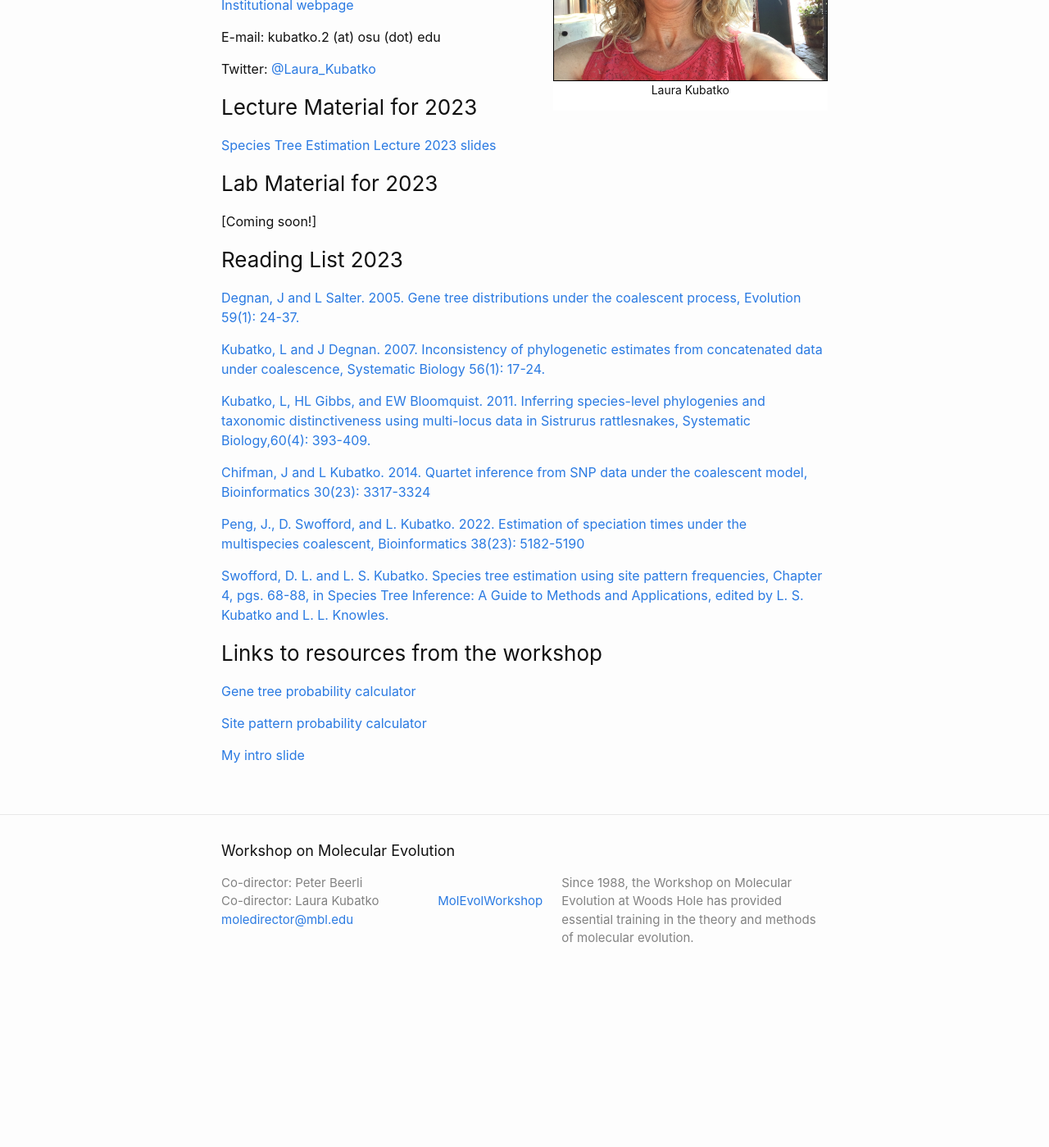
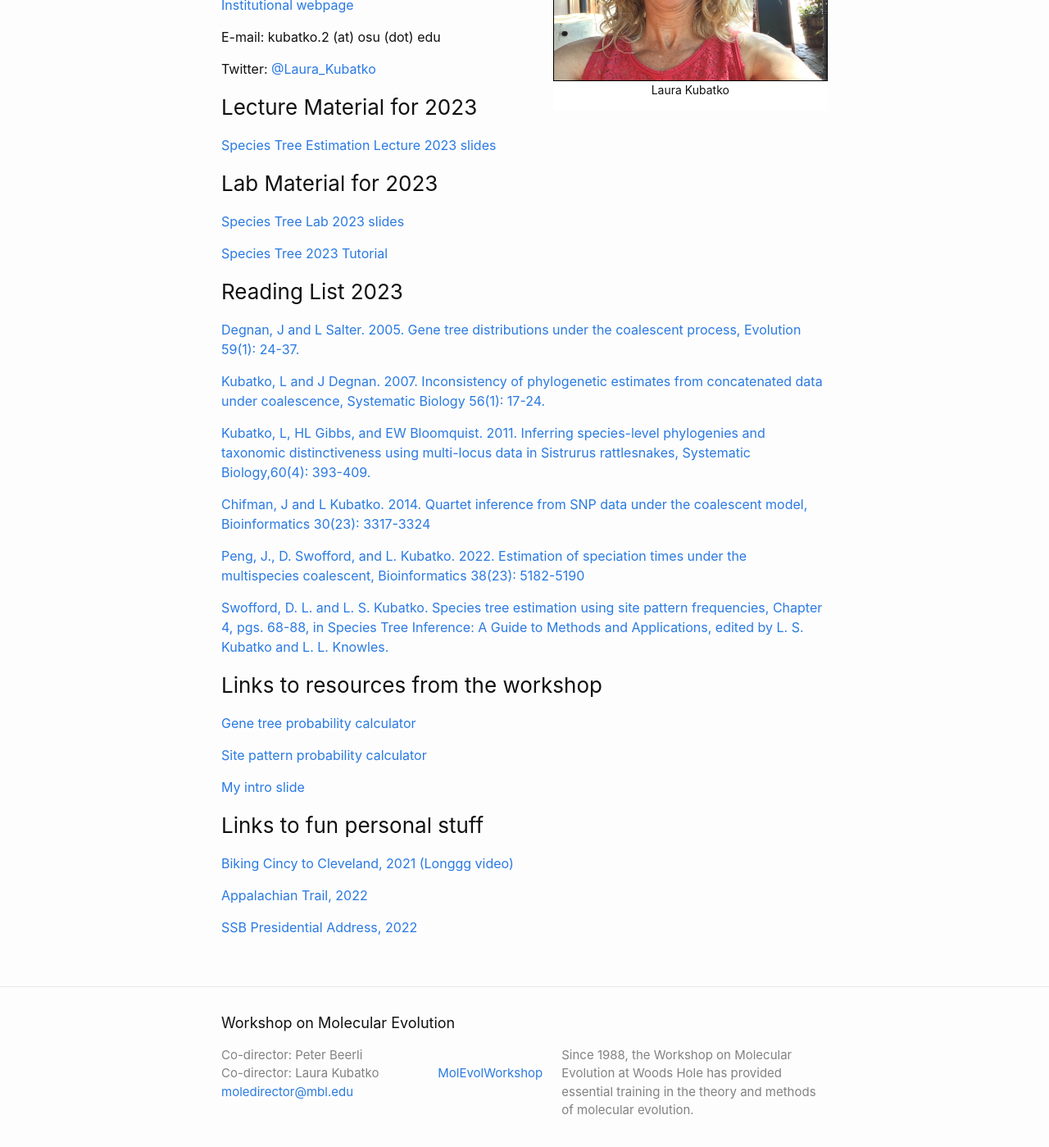
Before and after one commit to molevolworkshop/molevolworkshop.github.io, a Jekyll site: the page built from faculty/kubatko/kubatko.md, in a window 1280 px wide and 1400 px high, scrolled down 317 px. Shown: the whole window at 82% size. Built offline with Jekyll 4.4.1, drawn with Linux system fonts in a browser that asks for light colours; before the commit the page ends 1533 px from its top, so only the background shows below that.

Commit message:
Update kubatko.md

```diff
--- a/faculty/kubatko/kubatko.md
+++ b/faculty/kubatko/kubatko.md
@@ -25,7 +25,9 @@ Twitter: [@Laura_Kubatko](https://twitter.com/Laura_Kubatko)
 
 ### Lab Material for 2023
 
-[Coming soon!]
+[Species Tree Lab 2023 slides]({{ site.baseurl }}/faculty/kubatko/pdf/SpeciesTreeLab1_2023.pdf)
+
+[Species Tree 2023 Tutorial]({{ site.baseurl }}/faculty/kubatko/pdf/species-trees-tutorial-2023.html)
 
 
 ### Reading List 2023
@@ -50,3 +52,12 @@ Twitter: [@Laura_Kubatko](https://twitter.com/Laura_Kubatko)
 [Site pattern probability calculator](https://lkubatko.shinyapps.io/SitePatternsProbs/)
 
 [My intro slide]({{ site.baseurl }}/faculty/kubatko/pdf/Kubatko_Intro.pdf)
+
+
+### Links to fun personal stuff
+
+[Biking Cincy to Cleveland, 2021 (Longgg video)](https://www.youtube.com/watch?v=OpgekuVY9jQ&list=PLaXY65TaQNaby4sMi-s64RrfolroW2bCp)
+
+[Appalachian Trail, 2022](https://www.youtube.com/watch?v=cgd3U9HGnDc&list=PLaXY65TaQNaby4sMi-s64RrfolroW2bCp&index=2)
+
+[SSB Presidential Address, 2022](https://www.youtube.com/watch?v=PYEQdeNu51k)
```
